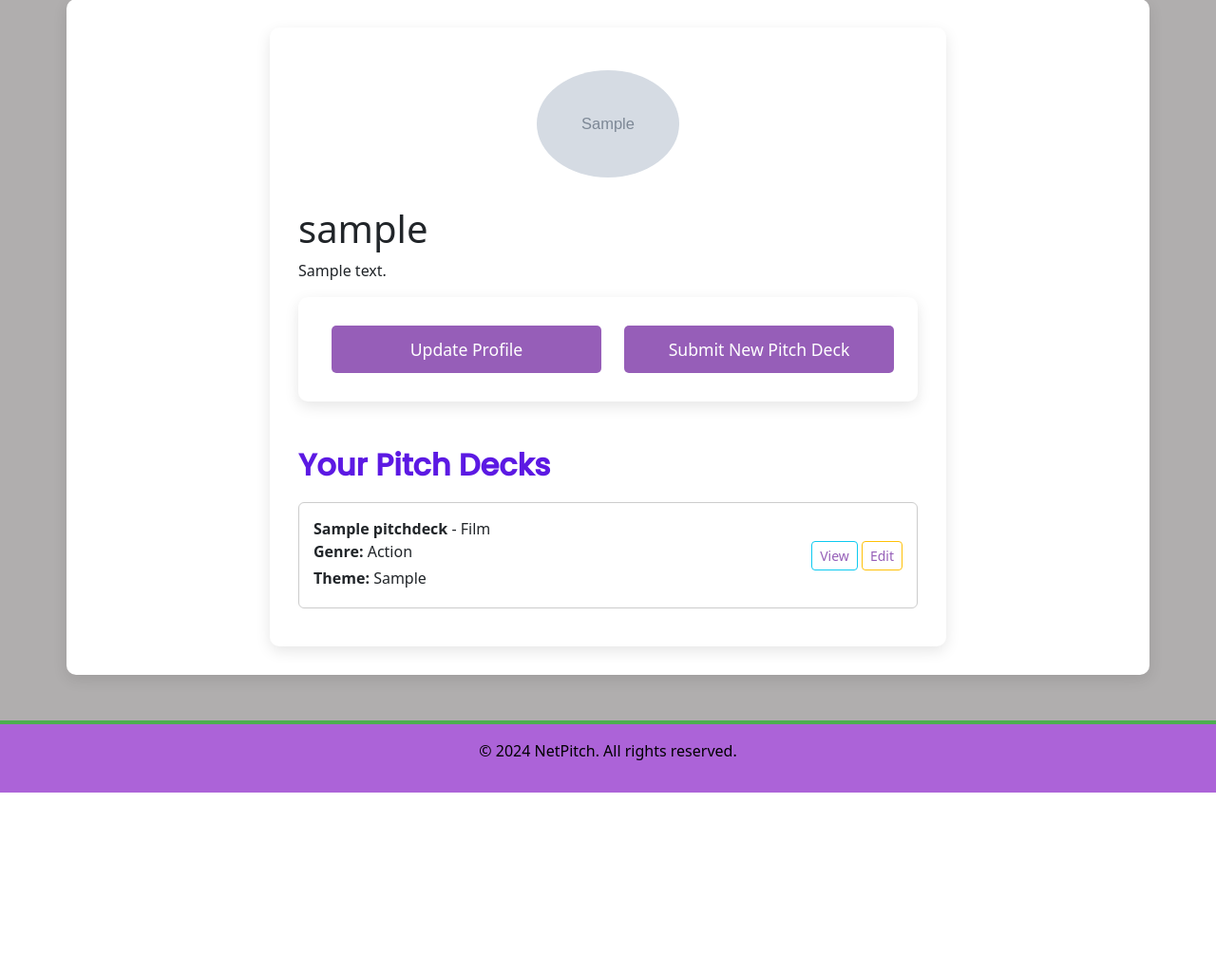
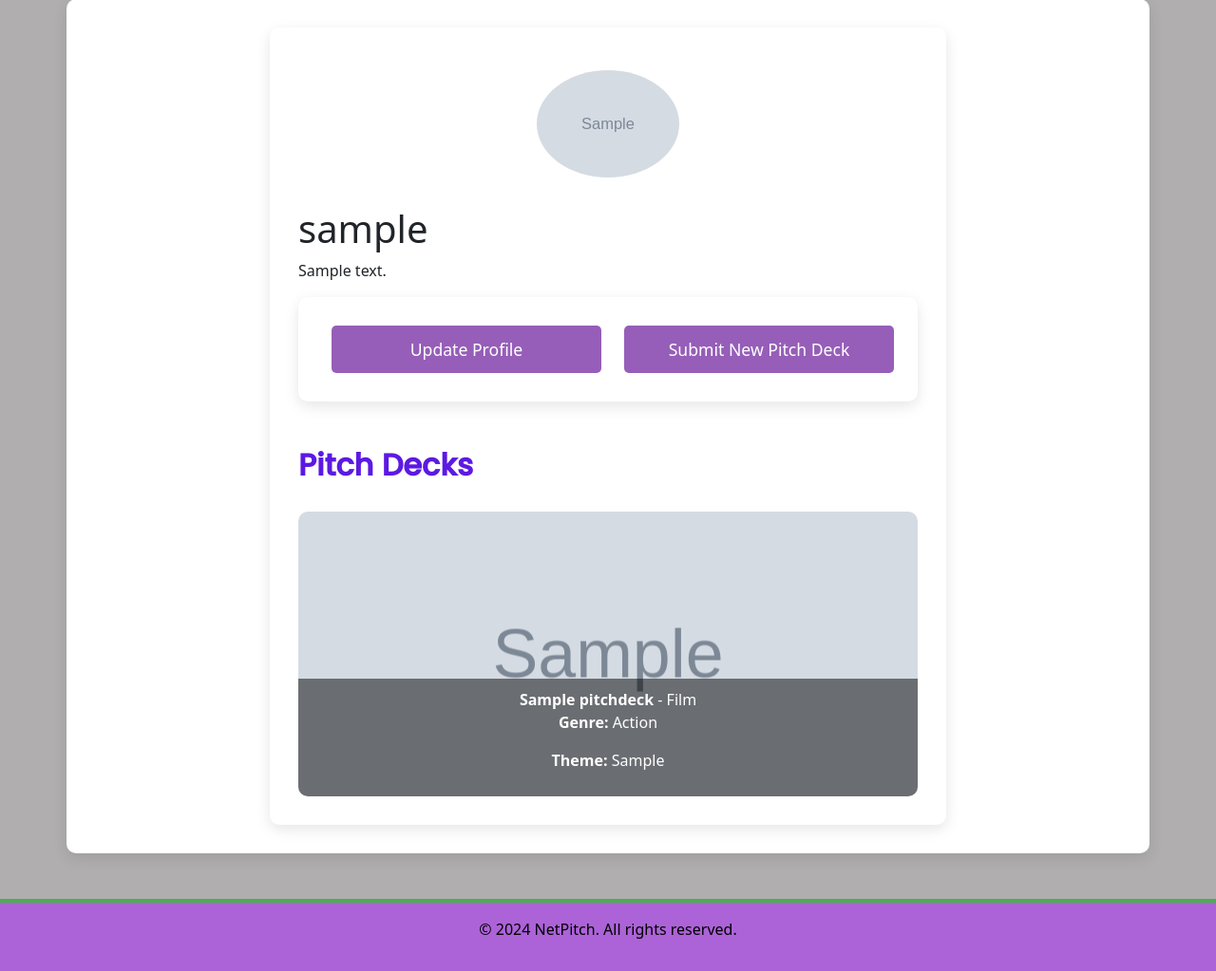
Before and after one commit to Fantomen31/NetPitch, a Django app: page /profile/ in a window 1280 px wide. Shown: the part 151-1174 px from the top of the page at 95% size. Before the commit the page ends 986 px from the top, so only its background shows below. Run offline with Django 4.2, Linux system fonts and the light colour scheme; a user stored in the database is signed in; data comes from the database, SQL or seed files in the repository; tables that the repository leaves empty hold one stand-in row (values such as "Sample post"); grey boxes marked "Sample" are stand-in pictures.

Commit message:
created and edited pitch deck styles on profile page.

```diff
--- a/netpitch/static/css/style.css
+++ b/netpitch/static/css/style.css
@@ -192,7 +192,6 @@ p.lead {
     justify-content: center;
     align-items: center;
 }
-
 /* ============= Profile Page Styles ============= */
 
 /* Profile header */
@@ -255,23 +254,48 @@ button.btn-purple:hover {
     background-color: #4CAF50; /* Green hover */
 }
 
-/* List styling for pitch decks and collaboration requests */
-ul.list-group {
-    margin-top: 20px;
+/* ============= Pitch Deck Grid Styles ============= */
+
+/* Grid layout */
+.pitch-deck-grid {
+    display: grid;
+    grid-template-columns: repeat(auto-fit, minmax(250px, 1fr));
+    gap: 20px;
+    margin-top: 30px;
 }
 
-.list-group-item {
-    background-color: white;
-    border: 1px solid #ccc;
-    padding: 15px;
-    border-radius: 5px;
-    margin-bottom: 10px;
+/* Make the whole div clickable */
+.pitch-deck-link {
+    text-decoration: none;
+    color: inherit;
+    transition: transform 0.3s ease, opacity 0.3s ease;
 }
 
-.list-group-item a {
-    color: rgba(106, 27, 154, 0.7);
+/* Style for the card */
+.pitch-deck-card {
+    position: relative;
+    background-size: cover;
+    background-position: center;
+    height: 300px;
+    border-radius: 10px;
+    overflow: hidden;
+    transition: transform 0.3s ease, opacity 0.3s ease;
+    cursor: pointer;
 }
 
-.list-group-item a:hover {
-    color: #4CAF50;
+/* Add hover effect: zoom and fade */
+.pitch-deck-card:hover {
+    transform: scale(1.05);
+    opacity: 0.8;
 }
+
+/* Style for the text overlay on the image */
+.pitch-deck-info {
+    position: absolute;
+    bottom: 0;
+    background: rgba(0, 0, 0, 0.5);
+    width: 100%;
+    color: white;
+    padding: 10px;
+    text-align: center;
+}
--- a/netpitch/templates/netpitch/pitch_deck_detail.html
+++ b/netpitch/templates/netpitch/pitch_deck_detail.html
@@ -6,7 +6,7 @@
 {% block content %}
 <div class="container mt-5">
     <img
-        src="{% if pitch_deck.image %}{{ pitch_deck.image.url }}{% else %}{% static 'default_pitch_image.jpg' %}{% endif %}"
+        src="{% if pitch_deck.image %}{{ pitch_deck.image.url }}{% else %}{% static 'images/default_pitch_image.jpg' %}{% endif %}"
         alt="{{ pitch_deck.title }}"
         class="img-fluid"
     />
--- a/netpitch/templates/netpitch/profile.html
+++ b/netpitch/templates/netpitch/profile.html
@@ -25,24 +25,25 @@
     </div>
 </div>
 
-        <h2 class="mt-5">Your Pitch Decks</h2>
-        <ul class="list-group">
+<!-- Pitch Deck -->
+<h2 class="mt-5">Pitch Decks</h2>
+<div class="pitch-deck-grid">
     {% for pitch in pitch_decks %}
-                <li class="list-group-item d-flex justify-content-between align-items-center">
-                    <div>
+        <a href="{% url 'pitch_deck_detail' pitch.id %}" class="pitch-deck-link">
+            <div class="pitch-deck-card" style="background-image: url('{% if pitch.image %}{{ pitch.image.url }}{% else %}{% static 'images/default_pitch_image.jpg' %}{% endif %}');">
+                <div class="pitch-deck-info">
                     <strong>{{ pitch.title }}</strong> - {{ pitch.pitch_type }}
-                        <p class="mb-1"><strong>Genre:</strong> {{ pitch.genre.name }}</p>
-                        <p class="mb-1"><strong>Theme:</strong> {{ pitch.theme }}</p>
+                    <p><strong>Genre:</strong> {{ pitch.genre.name }}</p>
+                    <p><strong>Theme:</strong> {{ pitch.theme }}</p>
                 </div>
-                    <div>
-                        <a href="{% url 'pitch_deck_detail' pitch.id %}" class="btn btn-outline-info btn-sm">View</a>
-                        <a href="#" class="btn btn-outline-warning btn-sm">Edit</a>
             </div>
-                </li>
+        </a>
     {% empty %}
         <li class="list-group-item">No pitch decks yet.</li>
     {% endfor %}
 </ul>
+
+<!-- Collaboration Requests-->
     {% elif profile.user_type == 'Producer' %}
         <h2 class="mt-5">Your Collaboration Requests</h2>
         <ul class="list-group">
```
Lines whose indentation alone changed are shown as unchanged.
